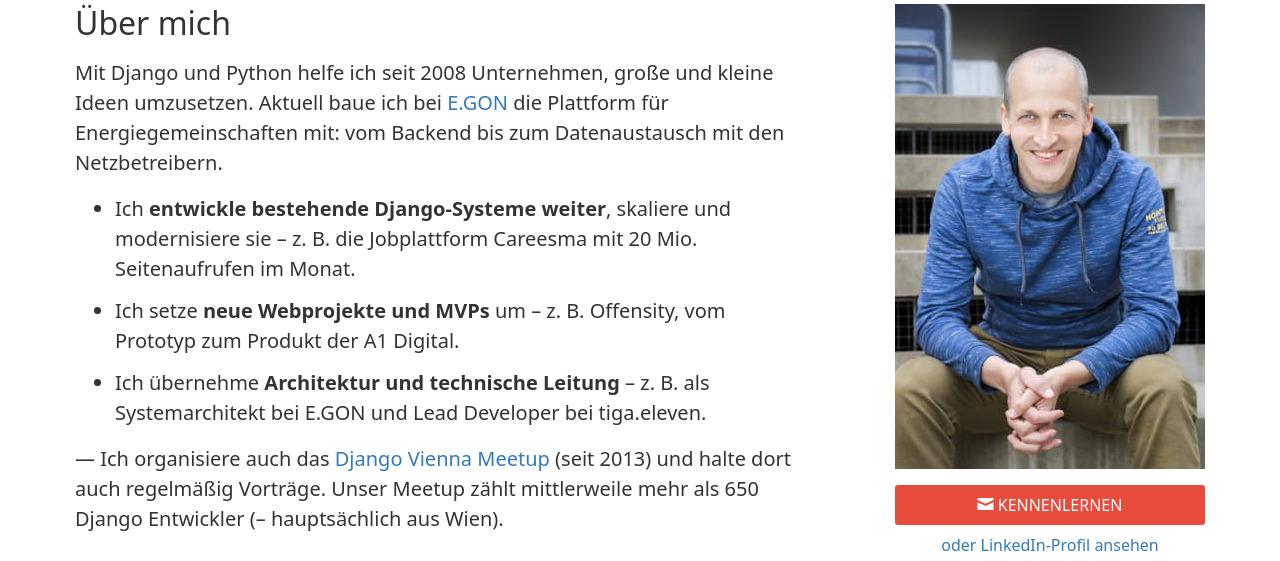
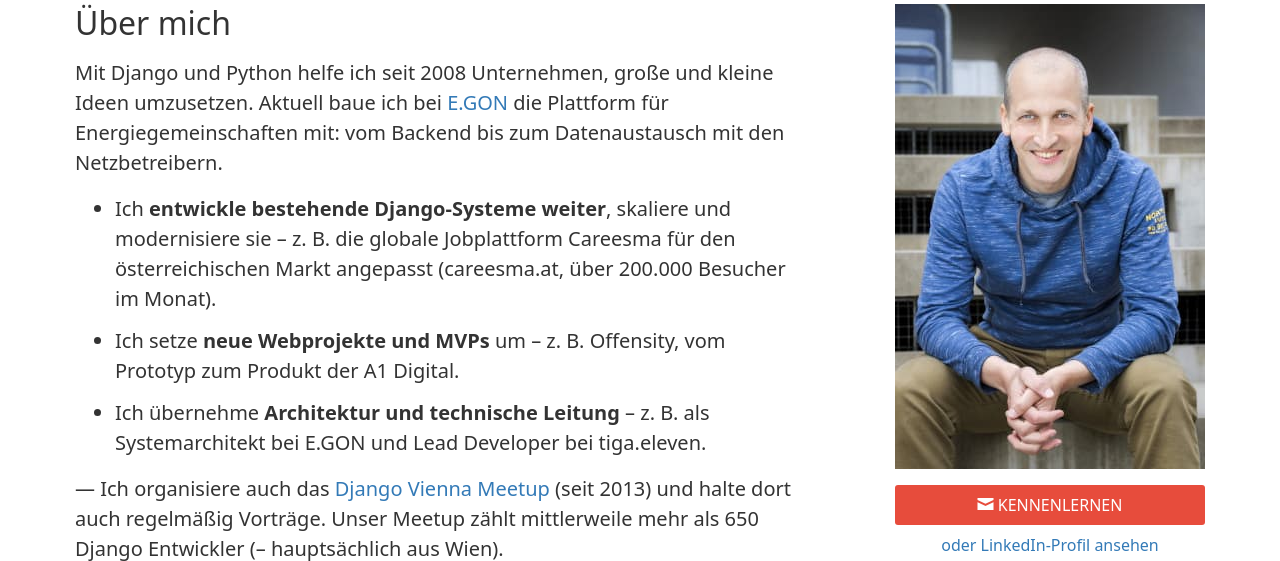
Before and after one commit to stephanpoetschner/stephan-poetschner-at, a Flask app: page / in a window 1280 px wide. Shown: the part 235-796 px from the top of the page. Run offline with Flask 3, Linux system fonts and the light colour scheme.

Commit message:
Correct Careesma reach: 20M pageviews were global, careesma.at had 200k visitors
Co-Authored-By: Claude Opus 5.5 <noreply@anthropic.com>

```diff
--- a/portfolio/templates/index.html
+++ b/portfolio/templates/index.html
@@ -44,7 +44,7 @@
           </p>
           <ul>
             <li>Ich <strong>entwickle bestehende Django-Systeme weiter</strong>, skaliere und modernisiere sie –
-              z. B. die Jobplattform Careesma mit 20 Mio. Seitenaufrufen im Monat.</li>
+              z. B. die globale Jobplattform Careesma für den österreichischen Markt angepasst (careesma.at, über 200.000 Besucher im Monat).</li>
             <li>Ich setze <strong>neue Webprojekte und MVPs</strong> um –
               z. B. Offensity, vom Prototyp zum Produkt der A1 Digital.</li>
             <li>Ich übernehme <strong>Architektur und technische Leitung</strong> –
```
